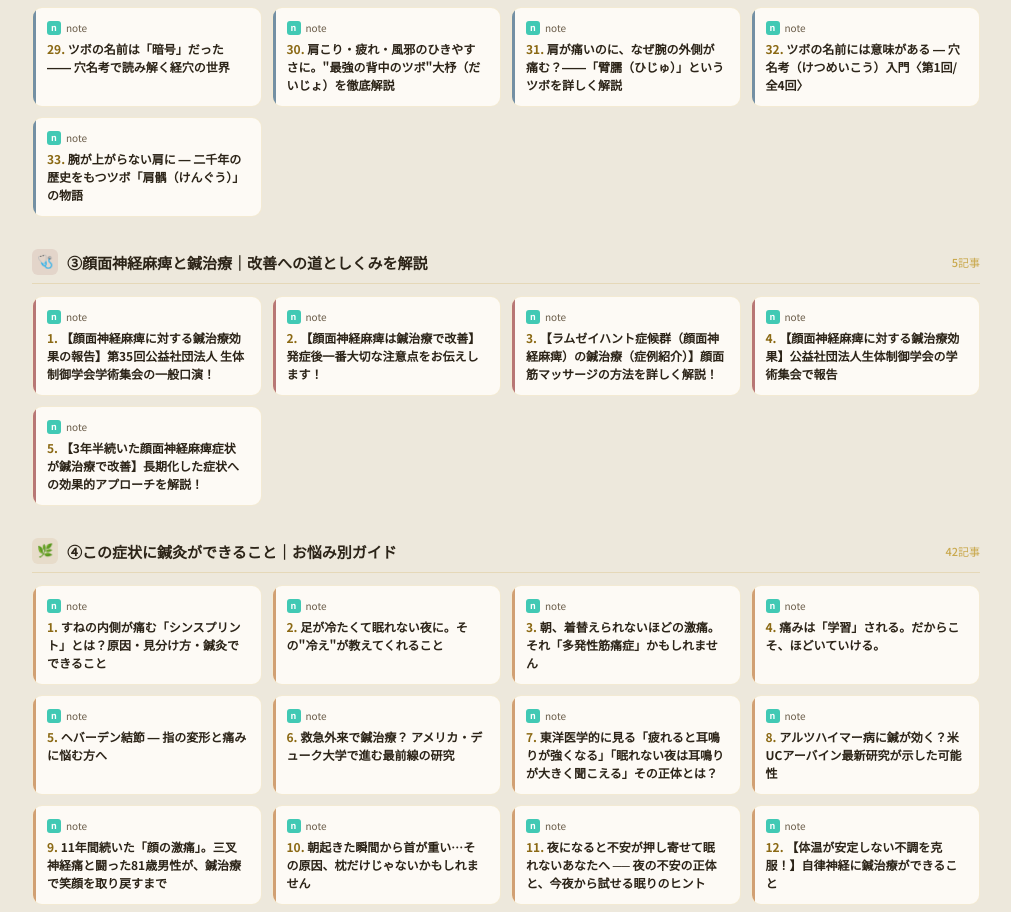
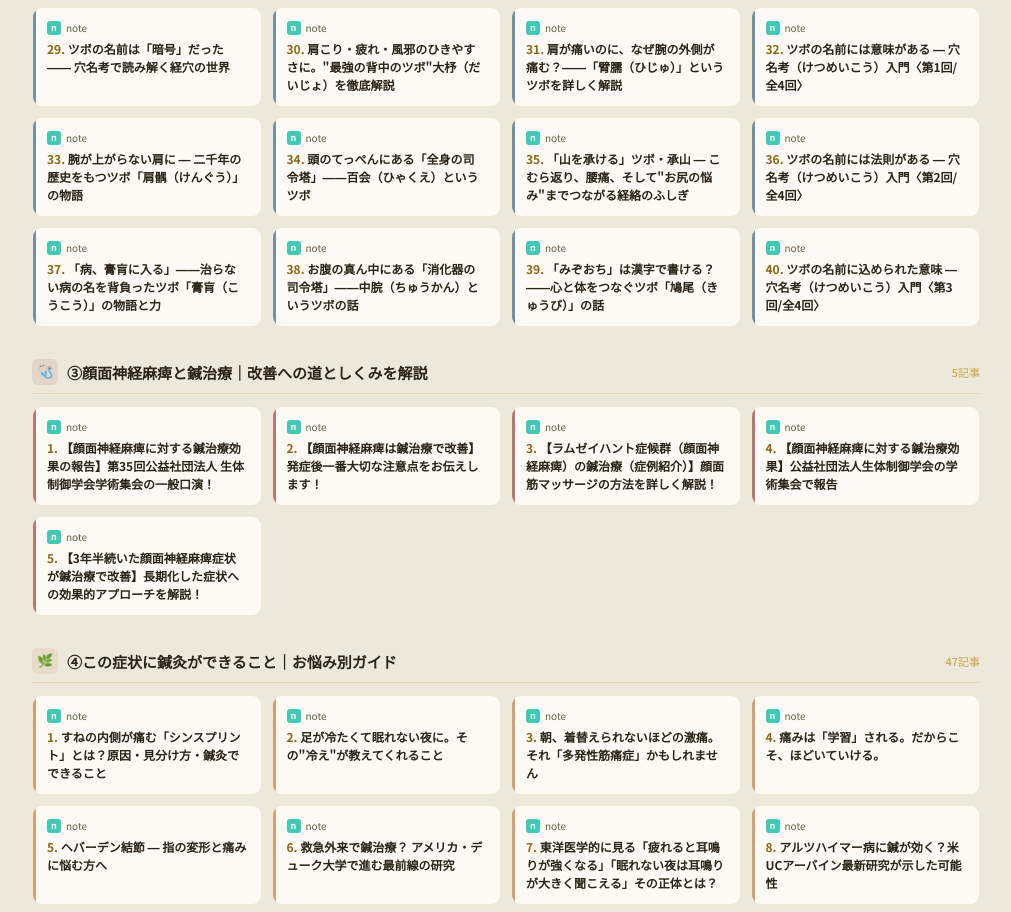
Before and after one commit to izimaharuhiko-hari/izima-reel-index, a plain HTML site: page note_magazine_index/index.html in a window 1280 px wide. Shown: the part 1870-2782 px from the top of the page, without its empty margins (134-1145 px from the left). Drawn offline with Linux system fonts and the light colour scheme.

Commit message:
Update index.html

```diff
--- a/note_magazine_index/index.html
+++ b/note_magazine_index/index.html
@@ -141,6 +141,13 @@ m2:[
 ['肩が痛いのに、なぜ腕の外側が痛む？――「臂臑（ひじゅ）」というツボを詳しく解説','https://note.com/hari4939/n/n8824a8910aa0'],
 ['ツボの名前には意味がある ― 穴名考（けつめいこう）入門〈第1回/全4回〉','https://note.com/hari4939/n/naa204432d8c3'],
 ['腕が上がらない肩に ― 二千年の歴史をもつツボ「肩髃（けんぐう）」の物語','https://note.com/hari4939/n/n007849521f68'],
+['頭のてっぺんにある「全身の司令塔」――百会（ひゃくえ）というツボ','https://note.com/hari4939/n/necb38204044f'],
+['「山を承ける」ツボ・承山 ― こむら返り、腰痛、そして"お尻の悩み"までつながる経絡のふしぎ','https://note.com/hari4939/n/ne103e5d4b3dc'],
+['ツボの名前には法則がある ― 穴名考（けつめいこう）入門〈第2回/全4回〉','https://youtu.be/l69vEVtrulU'],
+['「病、膏肓に入る」――治らない病の名を背負ったツボ「膏肓（こうこう）」の物語と力','https://note.com/hari4939/n/n5082112b7804'],
+['お腹の真ん中にある「消化器の司令塔」――中脘（ちゅうかん）というツボの話','https://note.com/hari4939/n/nf015ac2d61f3'],
+['「みぞおち」は漢字で書ける？――心と体をつなぐツボ「鳩尾（きゅうび）」の話','https://note.com/hari4939/n/n17669c60d4aa'],
+['ツボの名前に込められた意味 ― 穴名考（けつめいこう）入門〈第3回/全4回〉','https://youtu.be/i0cHgdoDI5c'],
 ],
 m3:[
 ['【顔面神経麻痺に対する鍼治療効果の報告】第35回公益社団法人 生体制御学会学術集会の一般口演！','https://note.com/hari4939/n/n4de9274785a5'],
@@ -192,6 +199,11 @@ m4:[
 ['夕方になると足がパンパン…その「むくみ」、体からのサインかもしれません ― 血管の見えないバリア「グリコカリックス」とリンパの話','https://note.com/hari4939/n/n2c30e7747de0'],
 ['夜中の「こむら返り」はなぜ起こる？　神経と筋肉のセンサーから読み解く、足がつる本当の理由','https://note.com/hari4939/n/n6c9a166b1f2e'],
 ['喉に何かが詰まっている感じがする――検査で「異常なし」と言われた喉の違和感について','https://note.com/hari4939/n/n1a7f8efc3487'],
+['耳鳴りはなぜ起こる？　耳と脳の関係から東洋医学の考え方まで、わかりやすく解説します','https://note.com/hari4939/n/nce31b46b6366'],
+['片頭痛・緊張型頭痛・群発頭痛の違いと鍼灸のアプローチ ― まずは「自分の頭痛のタイプ」を知ることから','https://note.com/hari4939/n/n829394982aa8'],
+['だるさって何？寝ても疲れが取れないのはなぜ？','https://note.com/hari4939/n/ne4c07d2e71f2'],
+['長引く咳の正体とは？ 注意すべき原因と対策','https://note.com/hari4939/n/n4f09ead89120'],
+['冷え症はなぜ起こる？ 血流と温度センサーから考える2つの仕組み','https://note.com/hari4939/n/nd8d8891653c2'],
 ],
 m5:[
 ['本当の「健康」を目指して ――鍼灸師30年の思い','https://note.com/hari4939/n/n93db7f68bc42'],
```
